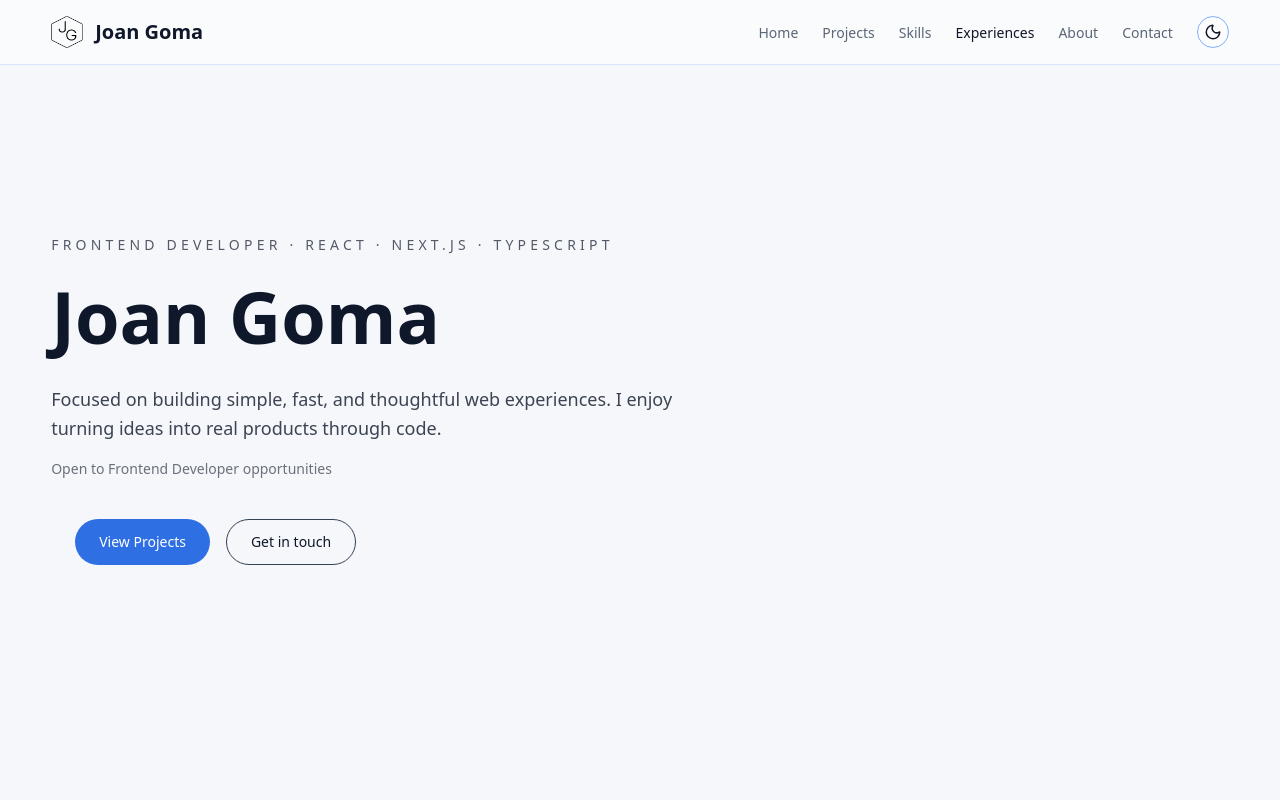
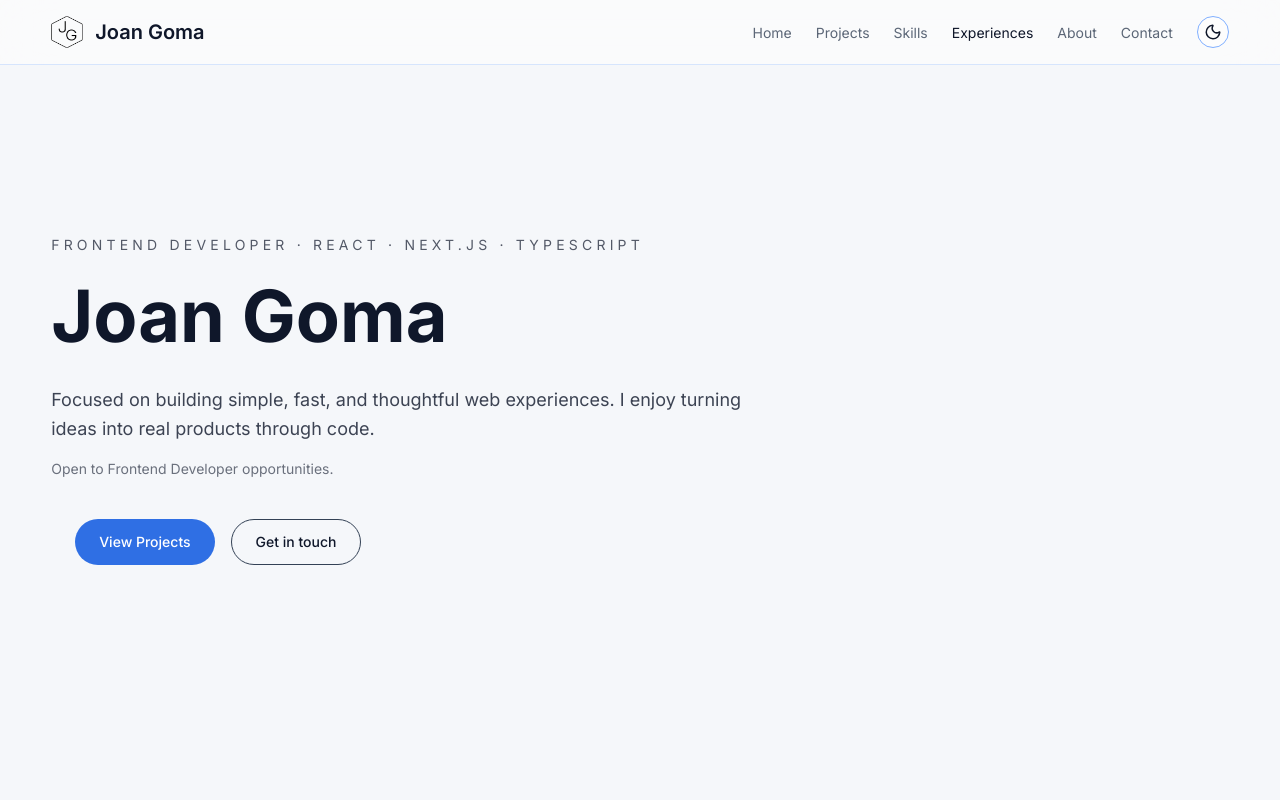
Before and after one commit to joangoma-code/portfolio, a Next.js app: page / in a window 1280 px wide. Shown: the top 800 px of the page. Built offline with nearby package versions, Linux system fonts and the light colour scheme.

Commit message:
font-family fix

```diff
--- a/app/globals.css
+++ b/app/globals.css
@@ -1,7 +1,7 @@
 @import "tailwindcss";
 
 @theme {
-  --font-sans: var(--font-geist);
+  --font-sans: var(--font-inter);
 
   --radius: 1rem;
 }
@@ -89,5 +89,5 @@ body {
 
   color: var(--color-foreground);
 
-  font-family: var(--font-sans);
+  font-family: var(--font-inter);
 }
--- a/components/sections/HomeSection.tsx
+++ b/components/sections/HomeSection.tsx
@@ -15,18 +15,16 @@ export default function HomeSection() {
             Frontend Developer · React · Next.js · TypeScript
           </p>
 
-
           <h1 className="text-5xl font-bold leading-tight md:text-7xl">
             Joan Goma
           </h1>
-
 
           <p className="mt-6 max-w-prose text-lg leading-relaxed opacity-80">
             Focused on building simple, fast, and thoughtful web experiences. I
             enjoy turning ideas into real products through code.
           </p>
           <p className="mt-4 text-sm opacity-60">
-            Open to Frontend Developer opportunities
+            Open to Frontend Developer opportunities.
           </p>
 
           <div className="section-content mt-10 flex gap-4">
```
